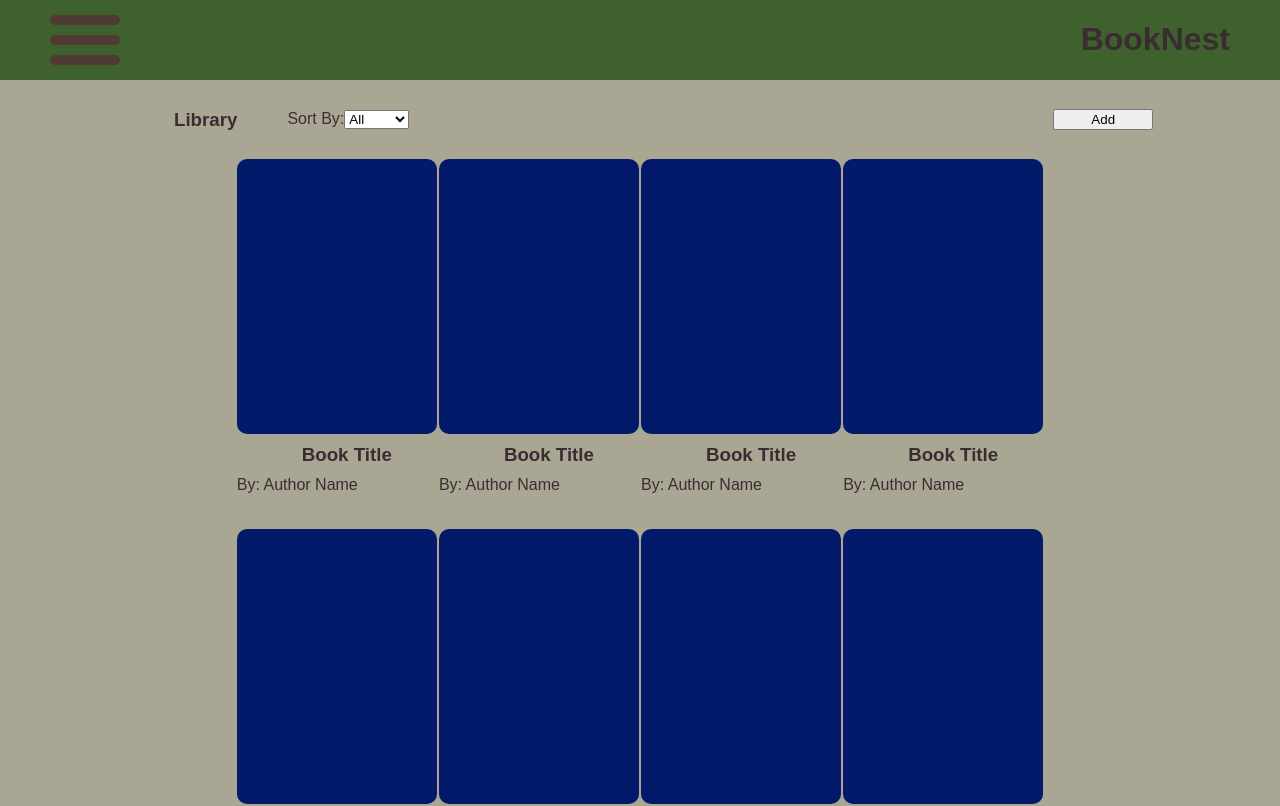
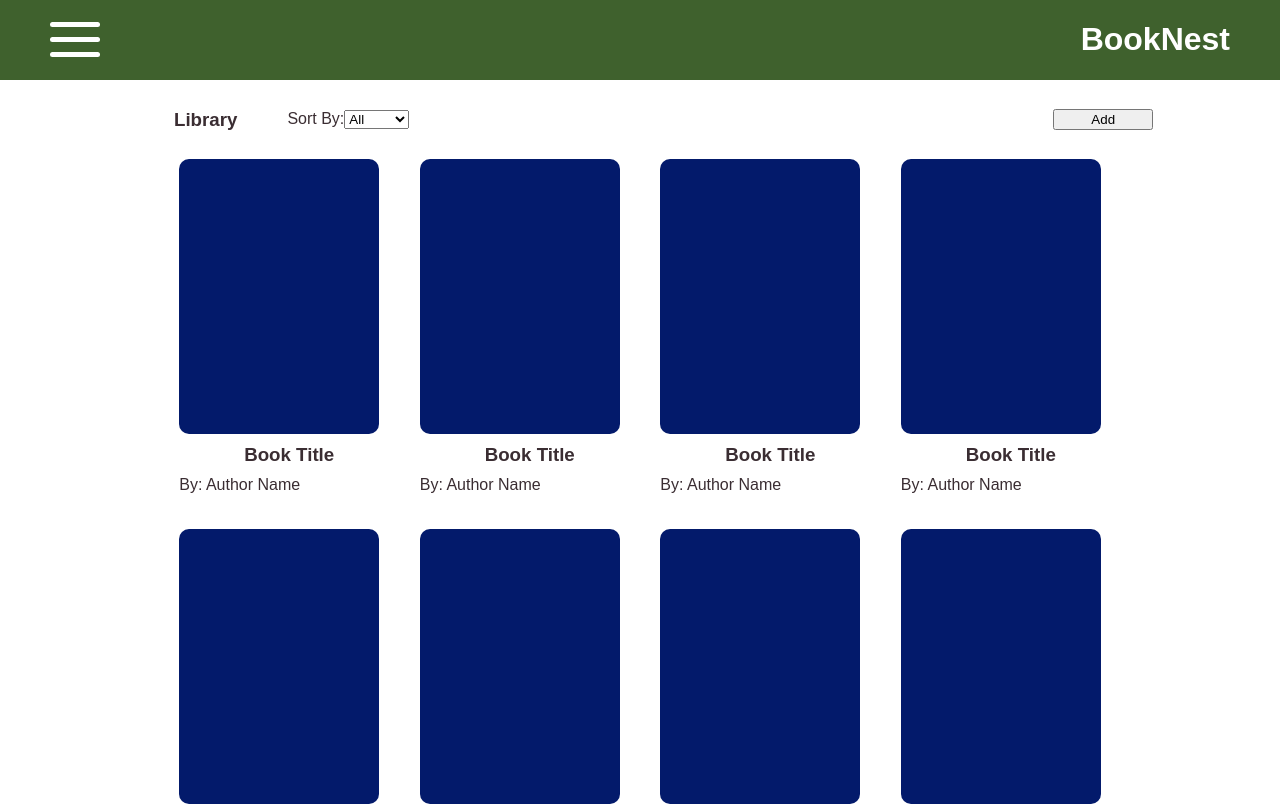
Before and after one commit to jnip2/comp3170-project, a React (Create React App) app: page / in a window 1280 px wide. Shown: the top 806 px of the page. Built offline with nearby package versions, Linux system fonts and the light colour scheme.

Commit message:
changing some styles

```diff
--- a/src/styles.css
+++ b/src/styles.css
@@ -4,11 +4,12 @@
   --federal-blue: #031a6b;
   --dark-moss-green: #3f612d;
   --raisin-black: #3a2d32;
+  --white: #FFFFFF;
 }
 
 body {
   margin: 0;
-  background-color: var(--khaki);
+  background-color: var(--white);
 }
 
 .App {
@@ -27,7 +28,8 @@ body {
 .list__row {
   display: flex;
   justify-content: space-between;
-  width: 70%;
+  width: 80%;
+  align-items: center;
 }
 
 .card__container {
@@ -68,9 +70,9 @@ body {
 }
 
 .menu__bar {
-  width: 70px;
-  height: 10px;
-  background-color: var(--van-dyke);
+  width: 50px;
+  height: 5px;
+  background-color: var(--white);
   border-radius: 10px;
 }
 
@@ -81,7 +83,7 @@ body {
   padding-left: 50px;
   padding-right: 50px;
   background-color: var(--dark-moss-green);
-  color: var(--raisin-black);
+  color: var(--white);
   position: sticky;
   top: 0;
   z-index: 2;
```
